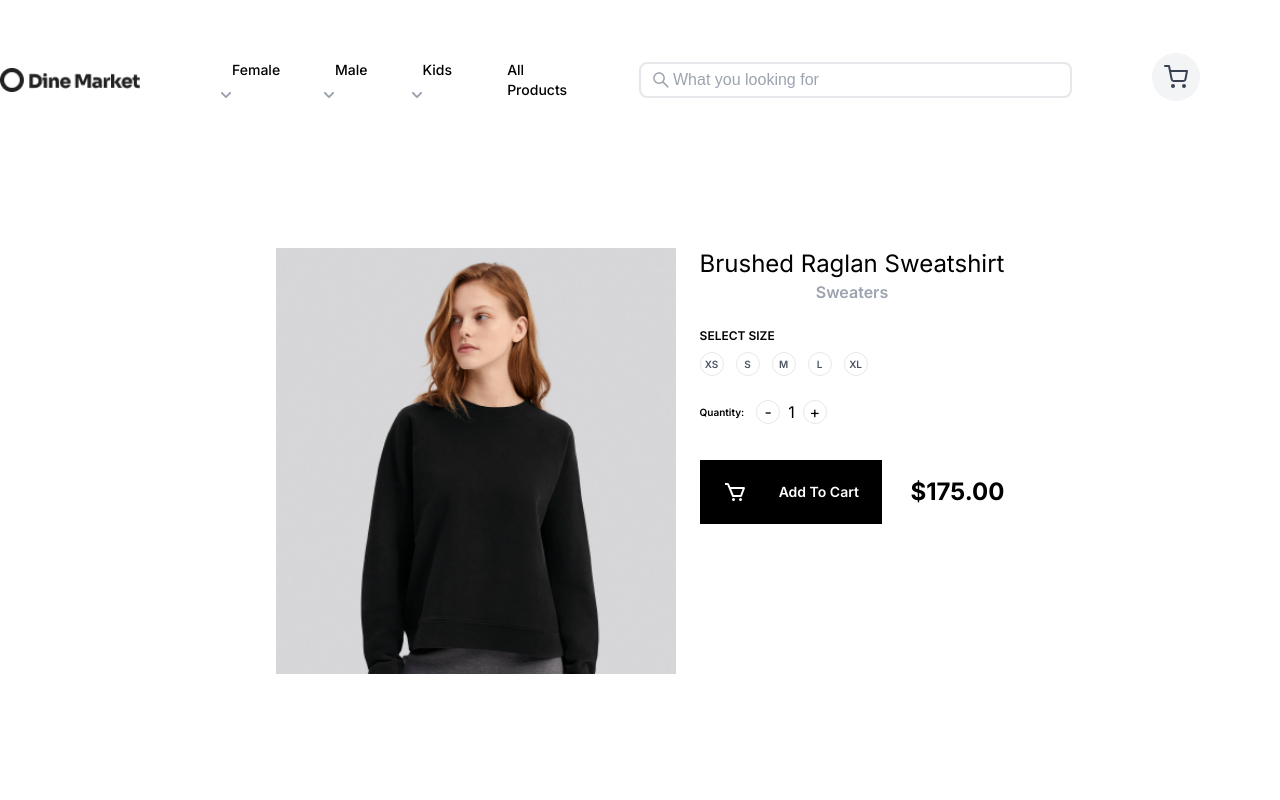
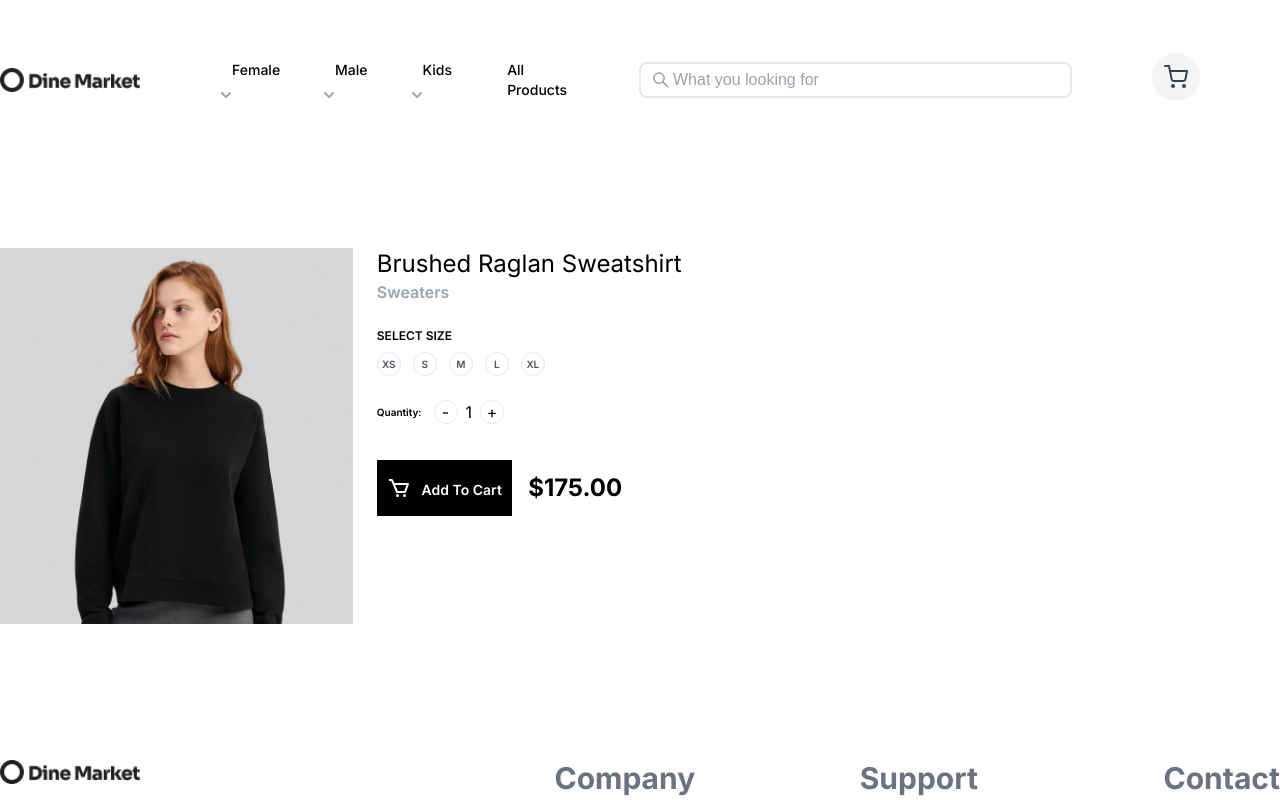
Before and after one commit to GhufranHasan/dine-market, a Next.js app: page /products/1 in a window 1280 px wide. Shown: the top 800 px of the page. Built offline with nearby package versions, Linux system fonts and the light colour scheme.

Commit message:
Modification of Product deatls

```diff
--- a/src/app/products/[id]/page.tsx
+++ b/src/app/products/[id]/page.tsx
@@ -21,16 +21,16 @@ export default function Page({ params }: { params: { id: string } }) {
   const result = getProjectDetails(params.id);
 
   return (
-    <div className="flex justify-evenly mt-16 py-10 flex-wrap">
+    <div className="flex justify-between mt-16 py-10 flex-wrap">
       {result.map((product: Product) => (
-        <div key={product.itemId} className="flex justify-between gap-6">
-          <div>
+        <div key={product.itemId} className="flex justify-evenly gap-6 w-full">
+          <div className="sm:h-full">
             <Image src={product.imageUrl} alt={product.imageText} width={400} height={400} />
           </div>
-          <div>
+          <div className="w-full md:w-[80%]">
             <div>
               <h1 className="text-2xl">{product.title}</h1>
-              <h2 className="text-base font-semibold text-center text-gray-400">{product.category}</h2>
+              <h2 className="text-base font-semibold text-gray-400">{product.category}</h2>
             </div>
             <div>
               <h3 className="mt-6 text-xs font-semibold">SELECT SIZE</h3>
@@ -46,8 +46,8 @@ export default function Page({ params }: { params: { id: string } }) {
                 <h3 className="text-[10px] font-semibold">Quantity:</h3>
                 <Quantity />
               </div>
-              <div className="flex items-center justify-between">
-                <div className="flex bg-black h-20 md:w-[60%] w-full md:h-16 py-3 my-9 text-center justify-evenly space-x-2">
+              <div className="flex items-center space-x-4">
+                <div className="flex bg-black h-20 md:w-[15%] w-full md:h-14 py-3 px-2 my-9 text-center justify-evenly space-x-2">
                   <BiCart className="text-white text-2xl my-auto md:text-2xl" />
                   <button className="text-white text-sm font-semibold py-1 md:py-2" type="submit">Add To Cart</button>
                 </div>
--- /dev/null
+++ b/src/app/studio/[[...index]]/page.tsx
@@ -0,0 +1,17 @@
+'use client'
+
+/**
+ * This route is responsible for the built-in authoring environment using Sanity Studio.
+ * All routes under your studio path is handled by this file using Next.js' catch-all routes:
+ * https://nextjs.org/docs/routing/dynamic-routes#catch-all-routes
+ *
+ * You can learn more about the next-sanity package here:
+ * https://github.com/sanity-io/next-sanity
+ */
+
+import { NextStudio } from 'next-sanity/studio'
+import config from '../../../../sanity.config'
+
+export default function StudioPage() {
+  return <NextStudio config={config} />
+}
```
